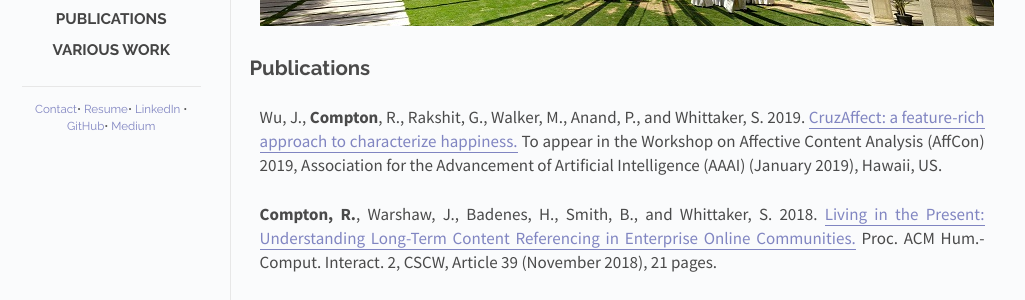
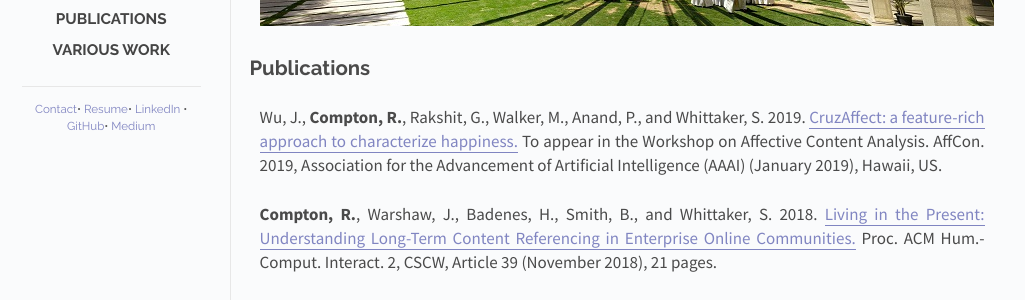
Before and after one commit to rcompt/rcompt.github.io, a Jekyll site: the page built from _posts/2018-10-02-Publications.md, in a window 1280 px wide. Shown: the part 294-594 px from the top of the page, without its empty margins (128-1153 px from the left). Built offline with Jekyll 4.4.1, drawn with Linux system fonts in a browser that asks for light colours; Markdown is read by kramdown in place of the engine named in the settings.

```diff
--- a/_posts/2018-10-02-Publications.md
+++ b/_posts/2018-10-02-Publications.md
@@ -7,7 +7,7 @@ categories: posts
 
 ## Publications
 
-Wu, J., **Compton**, R., Rakshit, G., Walker, M., Anand, P., and Whittaker, S. 2019. [CruzAffect: a feature-rich approach to characterize happiness.](https://arxiv.org/abs/1902.06024) To appear in the Workshop on Affective Content Analysis (AffCon) 2019, Association for the Advancement of Artificial Intelligence (AAAI) (January 2019), Hawaii, US.
+Wu, J., **Compton, R.**, Rakshit, G., Walker, M., Anand, P., and Whittaker, S. 2019. [CruzAffect: a feature-rich approach to characterize happiness.](https://arxiv.org/abs/1902.06024) To appear in the Workshop on Affective Content Analysis. AffCon. 2019, Association for the Advancement of Artificial Intelligence (AAAI) (January 2019), Hawaii, US.
 
 **Compton, R.**, Warshaw, J., Badenes, H., Smith, B., and Whittaker, S. 2018. [Living in the Present: Understanding Long-Term Content Referencing in Enterprise Online Communities.](https://users.soe.ucsc.edu/~rcompton/Papers/cscw039-comptonA.pdf) Proc. ACM Hum.-Comput. Interact. 2, CSCW, Article 39 (November 2018), 21 pages.
 
```
